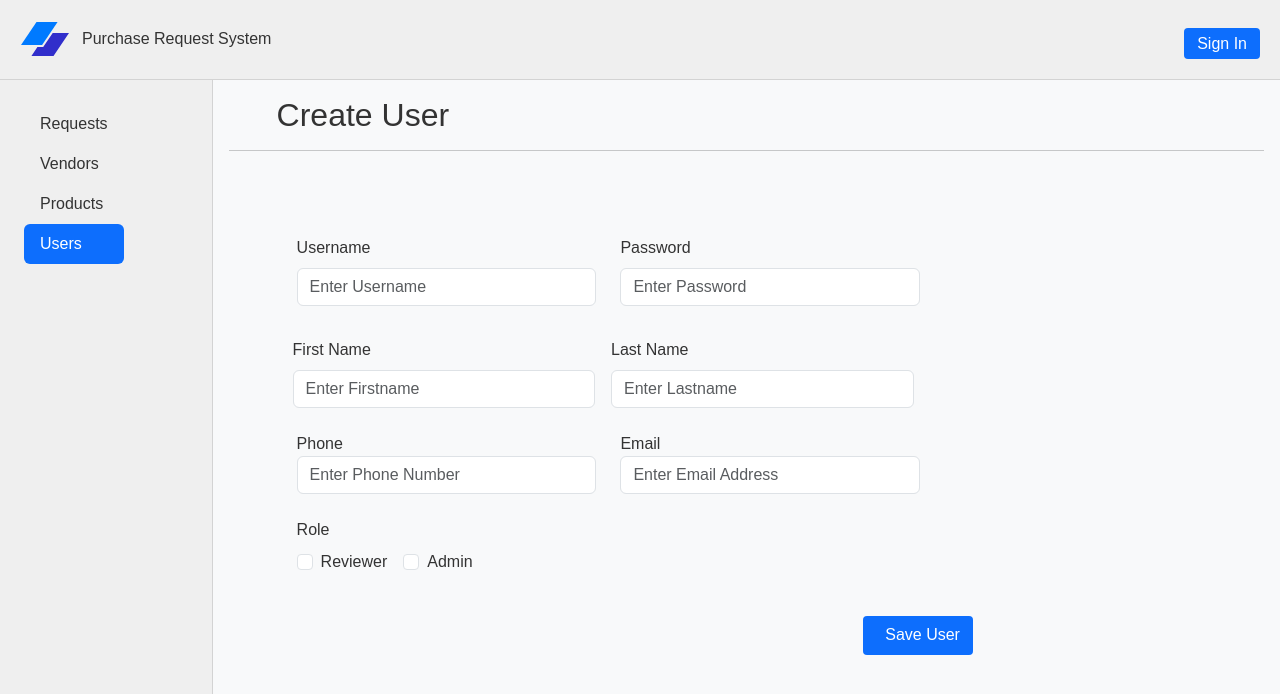
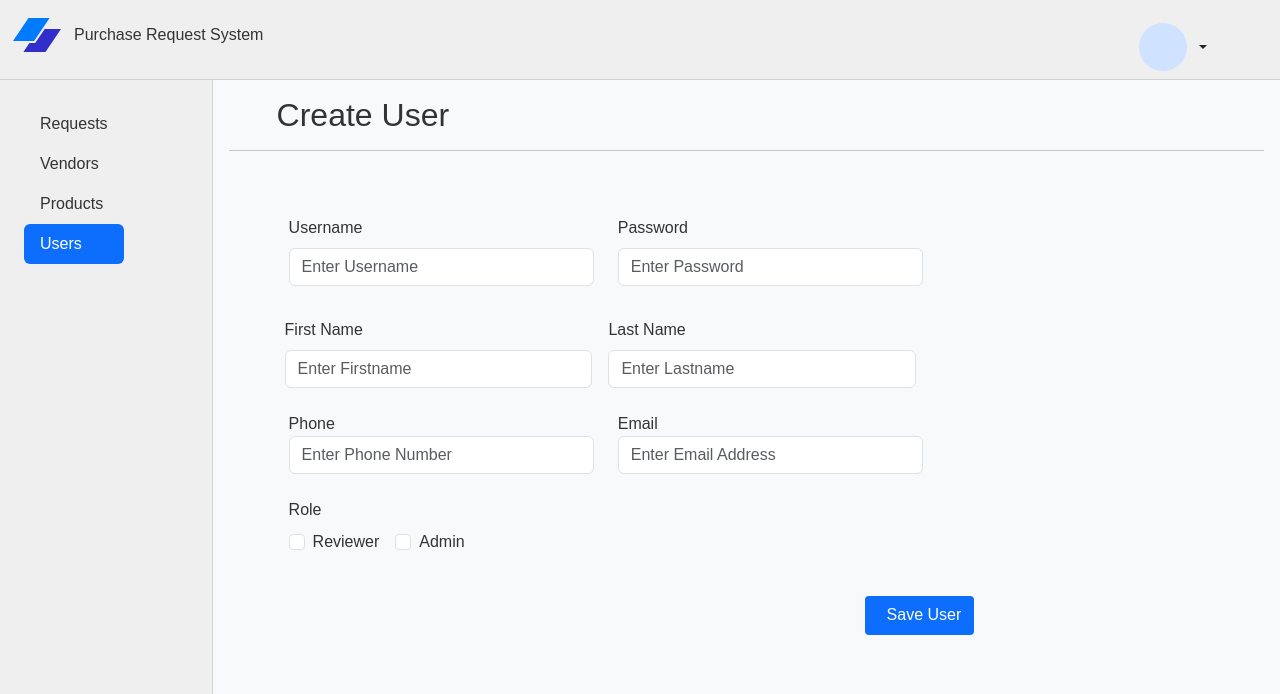
Before and after one commit to chrisdeckard2/PrsClient, a React (Vite) app: page /users/create in a window 1280 px wide. Shown: the top 694 px of the page. Built offline with nearby package versions, Linux system fonts and the light colour scheme.

Commit message:
Check in

```diff
--- a/src/App.css
+++ b/src/App.css
@@ -16,7 +16,7 @@ nav {
   border-right: 0.02rem solid lightgrey;
   background-color: #efefef;
   padding-right: 4rem;
-  height: 550vh;
+  height: 100vh;
 }
 
 .container {
@@ -122,7 +122,7 @@ body {
 }
 
 .container-fluid {
-  padding: 20px;
+  /* padding: 20px; */
 }
 
 .table {
--- a/src/App.tsx
+++ b/src/App.tsx
@@ -24,13 +24,28 @@ import RequestlineEditPage from "./requestlines/RequestLineEdit";
 import RequestlineCreatePage from "./requestlines/RequestLinesCreatePage";
 import NavPanel from "./NavPanel";
 import SignInPage from "./account/SignInPage";
+import { User } from "./users/User";
+import { UserContext } from "./users/UserContext";
+
+
+function getPersistedUser() {
+  const userAsJSON = localStorage.getItem("user");
+  if (!userAsJSON) return undefined;
+  const user = JSON.parse(userAsJSON);
+  return user;
+}
+
+
+
 
 function App() {
+const [user, setUser] = useState<User | undefined>(getPersistedUser());
+
+
   return (
     <BrowserRouter>
-      <>
+      <UserContext.Provider value={{ user, setUser }}>
         <Header />
-        <main>
           <Toaster
             toastOptions={{
               success: {
@@ -44,6 +59,7 @@ function App() {
               },
             }}
           />
+        <main>
 
           <NavPanel />
           <Routes>
@@ -67,7 +83,7 @@ function App() {
             <Route path={`requestlines/create/:requestid`} element={<RequestlineCreatePage />} />
           </Routes>
         </main>
-      </>
+      </UserContext.Provider>
     </BrowserRouter>
   );
 }
--- a/src/Header.tsx
+++ b/src/Header.tsx
@@ -1,6 +1,16 @@
 import bootstrapIcons from "bootstrap-icons/bootstrap-icons.svg";
+import { useUserContext } from "./users/UserContext";
+import { useNavigate } from "react-router-dom";
 
 function Header() {
+  const { user, setUser } = useUserContext();
+  const navigate = useNavigate();
+
+  function signout() {
+    localStorage.removeItem("user");
+    setUser(undefined);
+    navigate("/signin");
+  }
 
     return (
 
@@ -14,23 +24,45 @@ function Header() {
   </div>
 
 
-  <a className="btn btn-primary d-flex align-items-center mt-2" href="signin.html">
-    Sign In
-  </a>
+  <details className="dropdown pe-5">
+        <summary className="btn btn-tertiary dropdown-toggle d-flex align-items-center">
+          <span
+            style={{ width: "3rem", height: "3rem" }}
+            className="d-flex  bg-primary-subtle fs-5 text-secondary align-items-center justify-content-center rounded-circle me-2"
+          >
+            {user?.firstname?.substring(0, 1)} {user?.lastname?.substring(0, 1)}
+          </span>
+          {user?.firstname} {user?.lastname}
+        </summary>
+        <div className="d-flex justify-content-end">
+          <ul
+            className="dropdown-menu bg-body-tertiary"
+            style={{ display: "revert" }}
+          >
+            <li>
+              <a className="dropdown-item" href="#">
+                Profile
+              </a>
+            </li>
+            <li>
+              <a className="dropdown-item" href="#">
+                Settings
+              </a>
+            </li>
+            <li>
+              <button className="dropdown-item" onClick={signout}>
+                Sign out
+              </button>
+            </li>
+          </ul>
+        </div>
+      </details>
+    </header>
+  );
+}
 
 
 
 
 
-</header>
-
-
-
-
-
-    );
-
-
-}
-
 export default Header;
--- a/src/account/SignInPage.tsx
+++ b/src/account/SignInPage.tsx
@@ -4,8 +4,6 @@ import { useNavigate } from "react-router-dom";
 import { User } from "../users/User";
 import { userAPI } from "../users/UserAPI";
 import { useUserContext } from "../users/UserContext";
-
-
 
 interface IAccount {
   username: string;
@@ -36,10 +34,7 @@ interface IAccount {
 
   const signin: SubmitHandler<IAccount> = async (account) => {
     try {
-        const user = await userAPI.findByAccount(
-          account.username,
-          account.password
-        );
+      const user = await userAPI.findByAccount(account.username, account.password);
       persistUser(user);
       setUser(user);
 
@@ -50,61 +45,35 @@ interface IAccount {
   };
 
   return (
-      <main className="signin d-flex flex-column gap-4 justify-content-center align-items-center">
-
-
-
-<svg id="logo" width="90" height="139" viewBox="0 0 50 39" fill="none" xmlns="http://www.w3.org/2000/svg">
-          <path d="M16.4992 2H37.5808L22.0816 24.9729H1L16.4992 2Z" className="ccompli1" fill="#007AFF"></path>
-          <path
-            d="M17.4224 27.102L11.4192 36H33.5008L49 13.0271H32.7024L23.2064 27.102H17.4224Z"
-            className="ccustom"
-            fill="#312ECB"
-          ></path>
-        </svg>
-
-        <span className="mx-2 fw-semibold">Purchase Request System</span>
-        <div className="card w-25 h-25 p-4">
+    <section className="mt-4 container-fluid mx-5">
       <h4 className="card-title">Sign in</h4>
-          <form className="d-flex flex-column" onSubmit={handleSubmit(signin)}>
+      <form className="d-flex flex-column w-25" onSubmit={handleSubmit(signin)}>
         <div className="mb-3">
-              <label htmlFor="username" className="form-label">
-                Username
-              </label>
+          <label className="form-label">Username</label>
           <input
-                id="username"
-                {...register("username", {
-                  required: "Username is required",
-                })}
+            {...register("username", { required: "Username is required" })}
             type="text"
-                className={`form-control ${errors?.username && "is-invalid"} `}
+            className={`form-control ${errors?.username && "is-invalid"}`}
           />
           <div className="invalid-feedback">{errors?.username?.message}</div>
         </div>
         <div className="mb-1">
-              <label htmlFor="password" className="form-label">
-                Password
-              </label>
+          <label className="form-label">Password</label>
           <input
-                id="password"
-                {...register("password", {
-                  required: "Password is required",
-                })}
+            {...register("password", { required: "Password is Required" })}
             type="password"
-                className={`form-control ${errors?.password && "is-invalid"} `}
+            className={`form-control ${errors?.username && "is-invalid"}`}
           />
-              <div className="invalid-feedback">{errors?.password?.message}</div>
         </div>
         <div className="mb-4 form-text">
-              <a href="#">Forgot It?</a>
+          <a>Forgot It?</a>
         </div>
         <div className="mb-3 d-grid gap-2">
           <button className="btn btn-lg btn-primary">Sign in</button>
         </div>
       </form>
-        </div>
-      </main>
+    </section>
   );
 }
 
-  export default SignInPage
+export default SignInPage;
--- a/src/users/UserAPI.ts
+++ b/src/users/UserAPI.ts
@@ -43,4 +43,15 @@ export const userAPI = {
   delete(id: number) {
     return fetch(`${url}/${id}`, { method: "DELETE" }).then(checkStatus);
   },
+
+  findByAccount(username: string, password: string): Promise<User> {
+    return (
+      fetch(`${url}?username=${username}&password=${password}`)
+        .then(checkStatus)
+        .then(parseJSON)
+        //delete the next three lineswhen using PRS API because it will only return one user not an array with one user
+    )
+}
+
+
 };
--- a/src/users/UserContext.ts
+++ b/src/users/UserContext.ts
@@ -1,9 +1,9 @@
 import { createContext, useContext } from "react";
 import { User } from "./User";
 
-export interface UsercontextType {
+export interface UserContextType {
   user: User | undefined;
-  setUser: React.Dispatch<React.SetStateAction<User>> | undefined;
+  setUser: React.Dispatch<React.SetStateAction<User| undefined>>;
 }
 
 export const UserContext = createContext<UserContextType | undefined>(undefined);
```
Lines whose indentation alone changed are shown as unchanged.
